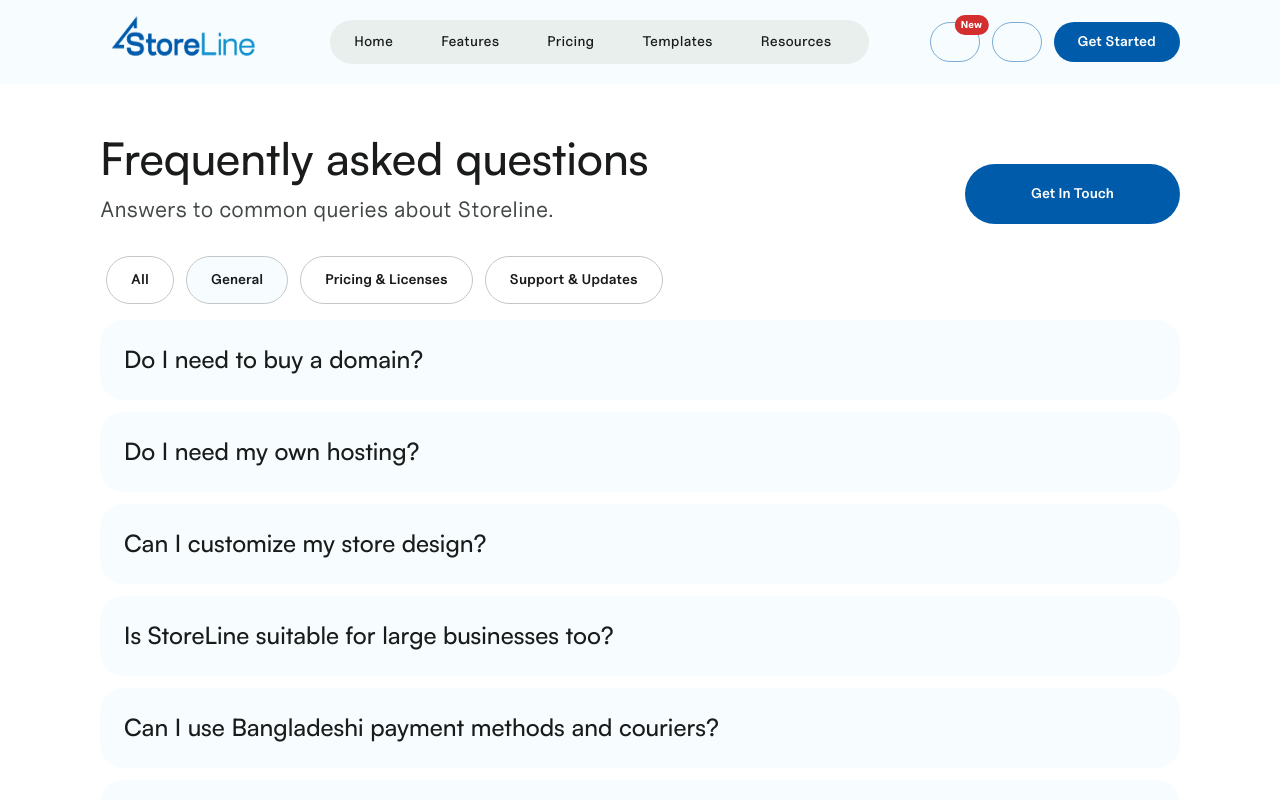
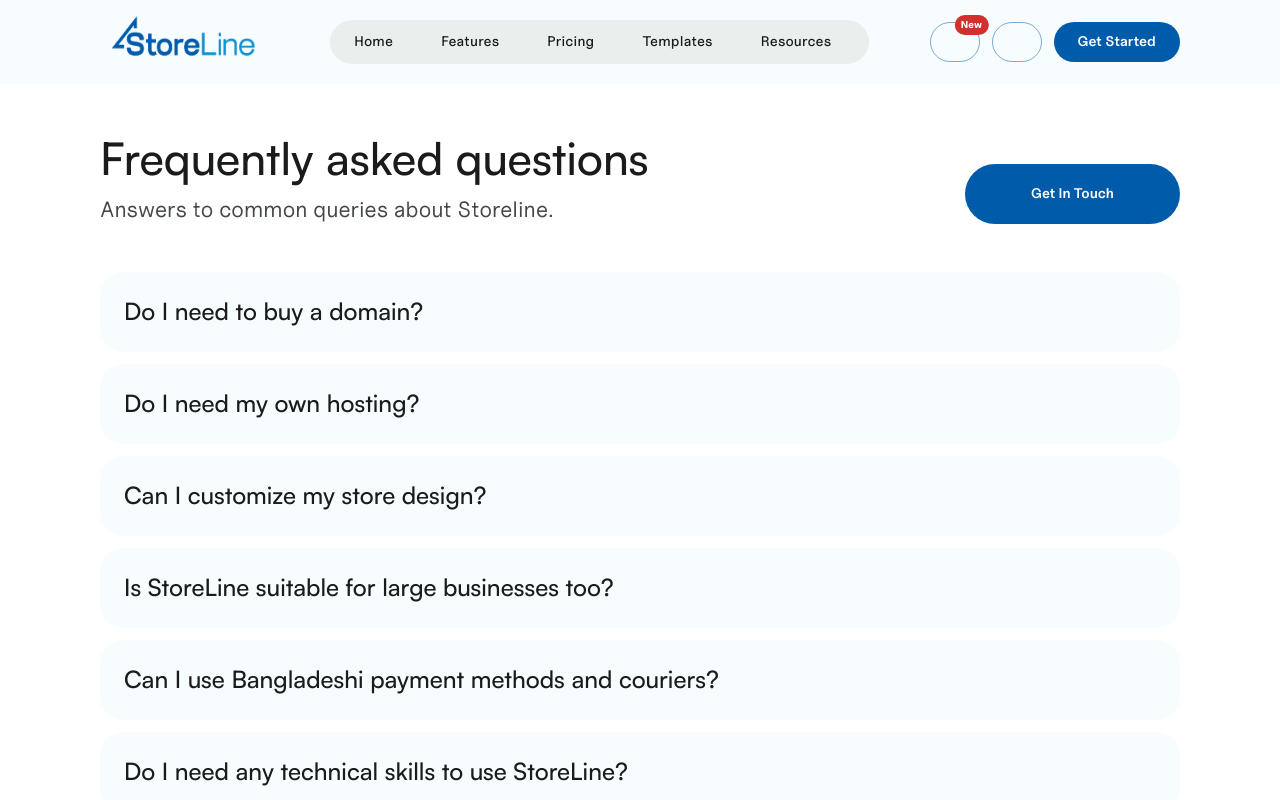
Before and after one commit to mahinjaman/Ai-Pages, a Next.js app: page /faq in a window 1280 px wide. Shown: the top 800 px of the page. Built offline with nearby package versions, Linux system fonts and the light colour scheme; what @mui/material-nextjs would draw is missing.

Commit message:
update default theme header theme setting

```diff
--- a/src/blocks/faq/Faq6.tsx
+++ b/src/blocks/faq/Faq6.tsx
@@ -16,7 +16,6 @@
 
 // @third-party
 import { motion } from 'motion/react';
-import Slider, { Settings } from 'react-slick';
 
 // @project
 import ButtonAnimationWrapper from '@/components/ButtonAnimationWrapper';
@@ -53,8 +52,6 @@
   const theme = useTheme();
   const isFocusWithin = useFocusWithin();
   const [expanded, setExpanded] = useState<string | false>(defaultExpanded || false);
-  const [activeTopic, setActiveTopic] = useState(activeCategory || '');
-  const [filterFaqList, setFilterFaqList] = useState(activeCategory ? faqList.filter((item) => item.category === activeCategory) : faqList);
 
   const cardRadius = { xs: 4, sm: 6 };
   const accordionRadius = { xs: cardRadius.xs * 4, sm: cardRadius.sm * 4 };
@@ -63,18 +60,6 @@
 
   // Handles the expansion of accordion panels
   const handleChange = (panel: string) => (event: SyntheticEvent, isExpanded: boolean) => setExpanded(isExpanded ? panel : false);
-
-  const slickStyle = { '& .slick-slide': { ' > div': { px: { xs: 0.5, md: 0.75 } } } };
-
-  const settings: Settings = {
-    arrows: false,
-    dots: false,
-    infinite: false,
-    speed: 500,
-    swipeToSlide: true,
-    initialSlide: 0,
-    variableWidth: true
-  };
 
   return (
     <ContainerWrapper sx={{ py: SECTION_COMMON_PY }}>
@@ -118,47 +103,7 @@
               duration: 0.5,
               delay: 0.4
             }}
-          >
-            <Stack sx={slickStyle}>
-              <Slider {...settings}>
-                <Button
-                  sx={{
-                    minHeight: { xs: 40, sm: 48 },
-                    color: 'text.primary',
-                    borderColor: 'divider',
-                    bgcolor: activeTopic === '' ? 'grey.100' : 'inherit',
-                    '&.MuiButton-root:hover': { bgcolor: 'grey.100', borderColor: 'divider' }
-                  }}
-                  variant="outlined"
-                  onClick={() => {
-                    setActiveTopic('');
-                    setFilterFaqList(faqList);
-                  }}
-                >
-                  All
-                </Button>
-                {categories.map((item, index) => (
-                  <Button
-                    key={index}
-                    sx={{
-                      minHeight: { xs: 40, sm: 48 },
-                      color: 'text.primary',
-                      borderColor: 'divider',
-                      bgcolor: activeTopic === item ? 'grey.100' : 'inherit',
-                      '&.MuiButton-root:hover': { bgcolor: 'grey.100', borderColor: 'divider' }
-                    }}
-                    variant="outlined"
-                    onClick={() => {
-                      setActiveTopic(item);
-                      setFilterFaqList(faqList.filter((list) => list.category === item));
-                    }}
-                  >
-                    {item}
-                  </Button>
-                ))}
-              </Slider>
-            </Stack>
-          </motion.div>
+          ></motion.div>
           <Stack
             sx={{
               gap: 1.5,
@@ -166,7 +111,7 @@
               '& .MuiAccordion-root:last-of-type': { borderBottomLeftRadius: accordionRadius, borderBottomRightRadius: accordionRadius }
             }}
           >
-            {filterFaqList.map((item, index) => (
+            {faqList.map((item, index) => (
               <motion.div
                 key={index}
                 initial={{ y: 20, opacity: 0 }}
@@ -175,7 +120,6 @@
                 transition={{ duration: 0.2, delay: index * 0.2 }}
               >
                 <Accordion
-                  key={index}
                   expanded={expanded === `panel${index}`}
                   onChange={handleChange(`panel${index}`)}
                   sx={{
@@ -196,7 +140,7 @@
                   >
                     <Typography variant="h4">{item.question}</Typography>
                   </AccordionSummary>
-                  <AccordionDetails sx={{ px: accordionPX, pt: 0, pb: accordionPX }} key={index}>
+                  <AccordionDetails sx={{ px: accordionPX, pt: 0, pb: accordionPX }}>
                     <FaqDetails answer={item.answer} />
                   </AccordionDetails>
                 </Accordion>
--- a/src/components/navbar/Customization.tsx
+++ b/src/components/navbar/Customization.tsx
@@ -1,67 +1,60 @@
 'use client';
-
-import { useState } from 'react';
 
 // @mui
 import { useTheme } from '@mui/material/styles';
 import Badge from '@mui/material/Badge';
-import Button from '@mui/material/Button';
-import Collapse from '@mui/material/Collapse';
-import Grid from '@mui/material/Grid';
-import ListItemButton from '@mui/material/ListItemButton';
 import ListItemIcon from '@mui/material/ListItemIcon';
 import ListItemText from '@mui/material/ListItemText';
 import List from '@mui/material/List';
 import ListItem from '@mui/material/ListItem';
 import Switch from '@mui/material/Switch';
-import Box from '@mui/material/Box';
 
 // @project
 import MenuPopper from './MenuPopper';
 import SvgIcon from '@/components/SvgIcon';
-import { Themes, ThemeDirection, ThemeMode } from '@/config';
+import { Themes, ThemeMode } from '@/config';
 import useConfig from '@/hooks/useConfig';
 
-interface ThemeListProps {
-  name: string;
-  value: Themes;
-  color: string;
-}
+// interface ThemeListProps {
+//   name: string;
+//   value: Themes;
+//   color: string;
+// }
 
 /***************************  THEME SELECTOR - DATA  ***************************/
 
-const themeOptions: ThemeListProps[] = [
-  { name: 'CRM', value: Themes.THEME_CRM, color: '#D0BCFF' },
-  { name: 'DEFAULT', value: Themes.THEME_DEFAULT, color: '#006397' },
-  { name: 'AI', value: Themes.THEME_AI, color: '#006397' },
-  { name: 'CRYPTO', value: Themes.THEME_CRYPTO, color: '#006D37' },
-  { name: 'HOSTING', value: Themes.THEME_HOSTING, color: '#606BDF' },
-  { name: 'PMS', value: Themes.THEME_PMS, color: '#897700' },
-  { name: 'HRM', value: Themes.THEME_HRM, color: '#005cab' },
-  { name: 'PLUGIN', value: Themes.THEME_PLUGIN, color: '#6375AD' },
-  { name: 'LMS', value: Themes.THEME_LMS, color: '#005BC0' }
-];
+// const themeOptions: ThemeListProps[] = [
+//   { name: 'CRM', value: Themes.THEME_CRM, color: '#D0BCFF' },
+//   { name: 'DEFAULT', value: Themes.THEME_DEFAULT, color: '#006397' },
+//   { name: 'AI', value: Themes.THEME_AI, color: '#006397' },
+//   { name: 'CRYPTO', value: Themes.THEME_CRYPTO, color: '#006D37' },
+//   { name: 'HOSTING', value: Themes.THEME_HOSTING, color: '#606BDF' },
+//   { name: 'PMS', value: Themes.THEME_PMS, color: '#897700' },
+//   { name: 'HRM', value: Themes.THEME_HRM, color: '#005cab' },
+//   { name: 'PLUGIN', value: Themes.THEME_PLUGIN, color: '#6375AD' },
+//   { name: 'LMS', value: Themes.THEME_LMS, color: '#005BC0' }
+// ];
 
 /***************************  NAVBAR - CUSTOMIZATION  ***************************/
 
 export default function Customization({ selectedTheme }: { selectedTheme?: Themes }) {
   const theme = useTheme();
 
-  const { currentTheme, onChangeCurrentTheme, onChangeThemeMode, onChangeThemeDirection } = useConfig();
-  const [selected, setSelected] = useState<Themes>(selectedTheme || currentTheme);
+  const { onChangeThemeMode } = useConfig();
+  // const [selected, setSelected] = useState<Themes>(selectedTheme || currentTheme);
 
   // handle theme selection change
-  const onSelectionChange = (value: Themes) => {
-    setOpen(!open);
-    setSelected(value);
-    onChangeCurrentTheme(value);
-  };
+  // const onSelectionChange = (value: Themes) => {
+  //   setOpen(!open);
+  //   setSelected(value);
+  //   onChangeCurrentTheme(value);
+  // };
 
-  const [open, setOpen] = useState(false);
+  // const [open, setOpen] = useState(false);
 
-  const handleClick = () => {
-    setOpen(!open);
-  };
+  // const handleClick = () => {
+  //   setOpen(!open);
+  // };
 
   return (
     <MenuPopper
@@ -96,7 +89,7 @@
             onChange={() => onChangeThemeMode(theme.palette.mode === ThemeMode.DARK ? ThemeMode.LIGHT : ThemeMode.DARK)}
           />
         </ListItem>
-        <ListItem sx={{ px: 1 }}>
+        {/* <ListItem sx={{ px: 1 }}>
           <ListItemIcon sx={{ minWidth: 32 }}>
             <SvgIcon name="tabler-text-direction-ltr" color="text.primary" stroke={1} />
           </ListItemIcon>
@@ -156,7 +149,7 @@
               </Grid>
             </List>
           </Box>
-        </Collapse>
+        </Collapse> */}
       </List>
     </MenuPopper>
   );
--- a/src/views/landings/common-data.tsx
+++ b/src/views/landings/common-data.tsx
@@ -147,7 +147,6 @@
     popperWidth: 360,
     menuItems: [
       {
-        title: 'Resources',
         itemsList: [
           { title: 'Blog', link: { href: PAGE_PATH.blogPage } },
           { title: 'Success Stories', link: { href: PAGE_PATH.successStoryPage } },
--- a/src/views/landings/hrm/theme/palette.ts
+++ b/src/views/landings/hrm/theme/palette.ts
@@ -20,7 +20,7 @@
   const lightPalette = {
     primary: {
       lighter: '#bfe1ff', // HRM/primary/90 - primary container / primary fixed
-      light: '#84D5CA', // HRM/primary/80 - primary fixed dim
+      light: '#bfe1ff', // HRM/primary/80 - primary fixed dim
       main: '#005cab', // HRM/primary/40 - primary
       dark: '#0091d0', // HRM/primary/30 - on primary fixed variant
       darker: '#00201D' // HRM/primary/10 - on primary container / on primary fixed
@@ -58,7 +58,7 @@
     primary: {
       lighter: '#0091d0', // HRM/primary/30 - primary container / on primary fixed variant
       light: '#4C9E94', // HRM/primary/60 - primary fixed dim
-      main: '#84D5CA', // HRM/primary/80 - primary
+      main: '#bfe1ff', // HRM/primary/80 - primary
       dark: '#bfe1ff', // HRM/primary/90 - on primary container / primary fixed
       darker: '#B3FFF3' // HRM/primary/95 - on primary container / on primary fixed
     },
```
